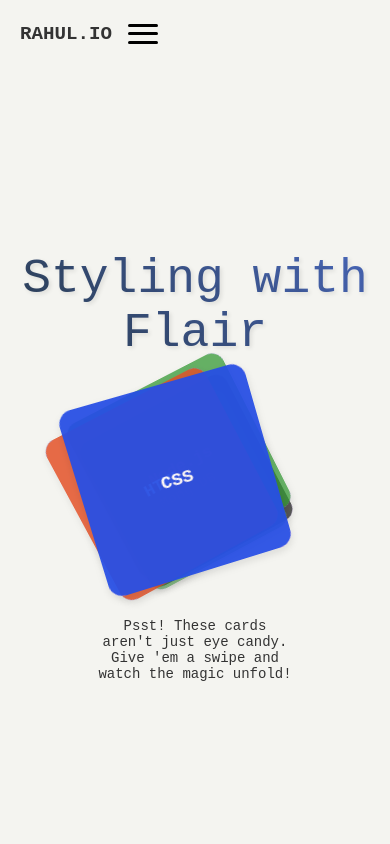
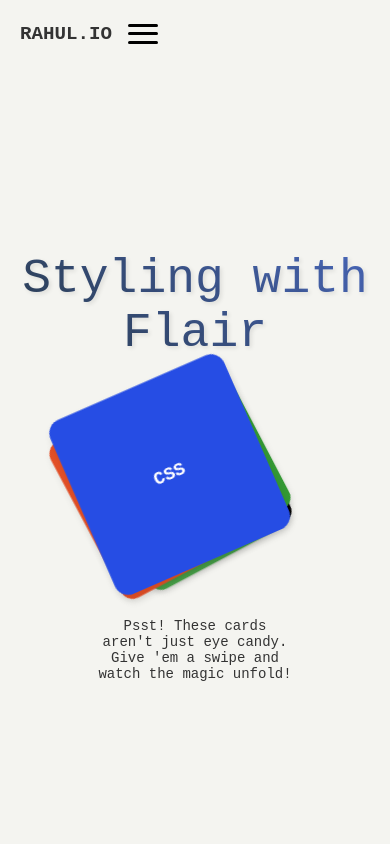
Before and after one commit to Anonymous21-03/Portfolio-showcase-shenanigans, a React (Create React App) app in the folder portfolio/: page / in a window 390 px wide. Shown: the top 844 px of the page. Built offline with nearby package versions, Linux system fonts and the light colour scheme.

Commit message:
responsive

```diff
--- a/portfolio/src/Pages/Home.css
+++ b/portfolio/src/Pages/Home.css
@@ -107,8 +107,13 @@
     -webkit-user-select: none;
     -moz-user-select: none;
     -ms-user-select: none;
-    transition: all 0.3s cubic-bezier(0.25, 0.1, 0.25, 1);
-    background: linear-gradient(135deg, #6e8efb, #a777e3);
+    transition: all 0.5s cubic-bezier(0.25, 0.1, 0.25, 1);
+    opacity: 0;
+    transform: translate(0, 0) rotate(0deg) scale(1);
+}
+
+.card.initial-load {
+    opacity: 1;
 }
 
 .card2 {
--- a/portfolio/src/Pages/Home.js
+++ b/portfolio/src/Pages/Home.js
@@ -35,22 +35,23 @@ const generateRandomPosition = () => ({
   scale: Math.random() * 0.1 + 0.95
 })
 
-const animations = [
-  'slideInCardLeft',
-  'slideInCardRight',
-  'slideInCardTop',
-  'slideInCardBottom'
-]
-const generateRandomAnimation = () =>
-  animations[Math.floor(Math.random() * animations.length)]
+const generateInitialPosition = () => {
+  const directions = ['left', 'right', 'top', 'bottom'];
+  const direction = directions[Math.floor(Math.random() * directions.length)];
+  const offset = 1000 + Math.random() * 500; // Random offset between 1000 and 1500
+  switch (direction) {
+    case 'left': return { x: -offset, y: 0 };
+    case 'right': return { x: offset, y: 0 };
+    case 'top': return { x: 0, y: -offset };
+    case 'bottom': return { x: 0, y: offset };
+    default: return { x: 0, y: 0 };
+  }
+};
 
 const Home = () => {
   const [cardIndex, setCardIndex] = useState(0)
   const [cardPositions, setCardPositions] = useState(() =>
     Array(CARD_COUNT).fill().map(generateRandomPosition)
-  )
-  const [cardAnimations, setCardAnimations] = useState(() =>
-    Array(CARD_COUNT).fill().map(generateRandomAnimation)
   )
   const [isDragging, setIsDragging] = useState(false)
   const [startPosition, setStartPosition] = useState({ x: 0, y: 0 })
@@ -62,6 +63,10 @@ const Home = () => {
   )
   const [introText, setIntroText] = useState(cardData[0].intro)
   const [autoThrowActive, setAutoThrowActive] = useState(true)
+  const [initialLoadComplete, setInitialLoadComplete] = useState(false)
+  const [initialPositions] = useState(() =>
+    Array(CARD_COUNT).fill().map(generateInitialPosition)
+  )
 
   const resetCardPosition = useCallback(() => {
     setCurrentPosition({ x: 0, y: 0 })
@@ -104,16 +109,9 @@ const Home = () => {
           ...prevPositions.slice(1),
           generateRandomPosition()
         ]
-        setCardAnimations(prevAnimations => {
-          const newAnimations = [
-            ...prevAnimations.slice(1),
-            generateRandomAnimation()
-          ]
-          setIsLeaving(false)
-          resetCardPosition()
-          setTimeout(() => setIsReloading(false), 50)
-          return newAnimations
-        })
+        setIsLeaving(false)
+        resetCardPosition()
+        setTimeout(() => setIsReloading(false), 50)
         return newPositions
       })
     }, 300)
@@ -198,19 +196,31 @@ const Home = () => {
     }
   }, [isDragging, handleMove, handleEnd])
 
+  useEffect(() => {
+    const timer = setTimeout(() => {
+      setInitialLoadComplete(true);
+    }, 100);
+
+    return () => clearTimeout(timer);
+  }, []);
+
   const cardElements = useMemo(
     () =>
       Array(CARD_COUNT)
         .fill()
         .map((_, index) => {
-          const cardDataIndex = (cardIndex + index) % cardData.length
-          const { text, color } = cardData[cardDataIndex]
+          const cardDataIndex = (cardIndex + index) % cardData.length;
+          const { text, color } = cardData[cardDataIndex];
+          const initialPosition = initialPositions[index];
+
           return (
             <div
               key={cardDataIndex}
               className={`card ${index === 0 ? 'top-card' : ''} ${
                 index === 0 && isLeaving ? 'leaving' : ''
-              } ${isReloading ? 'reloading' : ''}`}
+              } ${isReloading ? 'reloading' : ''} ${
+                initialLoadComplete ? 'initial-load' : ''
+              }`}
               onMouseDown={
                 index === 0 ? e => handleStart(e.clientX, e.clientY) : undefined
               }
@@ -221,39 +231,37 @@ const Home = () => {
               }
               style={{
                 transform: `
-                  translate(${index === 0 ? currentPosition.x : cardPositions[index].x}px,
-                            ${index === 0 ? currentPosition.y : cardPositions[index].y}px)
-                  rotate(${index === 0 ? currentPosition.x * 0.1 : cardPositions[index].rotation}deg)
-                  scale(${(1 - index * 0.05) * (cardPositions[index].scale || 1)})
-                  perspective(1000px)
-                  rotateX(${cardPositions[index].y * 0.1}deg)
-                  rotateY(${cardPositions[index].x * -0.1}deg)
+                  translate(${initialLoadComplete ? (index === 0 ? currentPosition.x : cardPositions[index].x) : initialPosition.x}px,
+                            ${initialLoadComplete ? (index === 0 ? currentPosition.y : cardPositions[index].y) : initialPosition.y}px)
+                  rotate(${initialLoadComplete ? (index === 0 ? currentPosition.x * 0.1 : cardPositions[index].rotation) : 0}deg)
+                  scale(${initialLoadComplete ? (1 - index * 0.05) * (cardPositions[index].scale || 1) : 1})
                 `,
                 transition: isDragging
                   ? 'none'
-                  : 'all 0.3s cubic-bezier(0.25, 0.1, 0.25, 1)',
-                opacity: isLeaving && index === 0 ? 0 : 1 - index * 0.1,
+                  : `all ${0.5 + index * 0.1}s cubic-bezier(0.25, 0.1, 0.25, 1)`,
+                opacity: isLeaving && index === 0 ? 0 : 1,
                 zIndex: CARD_COUNT - index,
-                top: `${index * 5}px`,
-                animationName: cardAnimations[index],
-                backgroundColor: color
+                top: initialLoadComplete ? `${index * 5}px` : '0px',
+                backgroundColor: color,
+                transitionDelay: !initialLoadComplete ? `${index * 0.1}s` : '0s',
               }}
             >
               <div className='card2'>{text}</div>
             </div>
-          )
+          );
         }),
     [
       cardIndex,
       cardPositions,
-      cardAnimations,
       currentPosition,
       isDragging,
       isLeaving,
       isReloading,
-      handleStart
+      handleStart,
+      initialLoadComplete,
+      initialPositions,
     ]
-  )
+  );
 
   return (
     <div className='home-container' style={{ backgroundColor }}>
```
